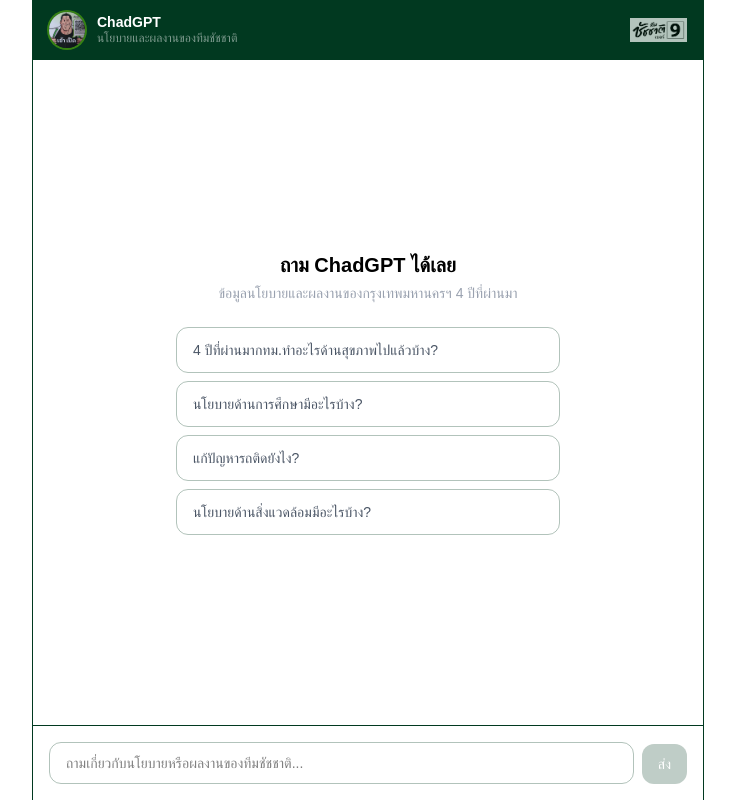
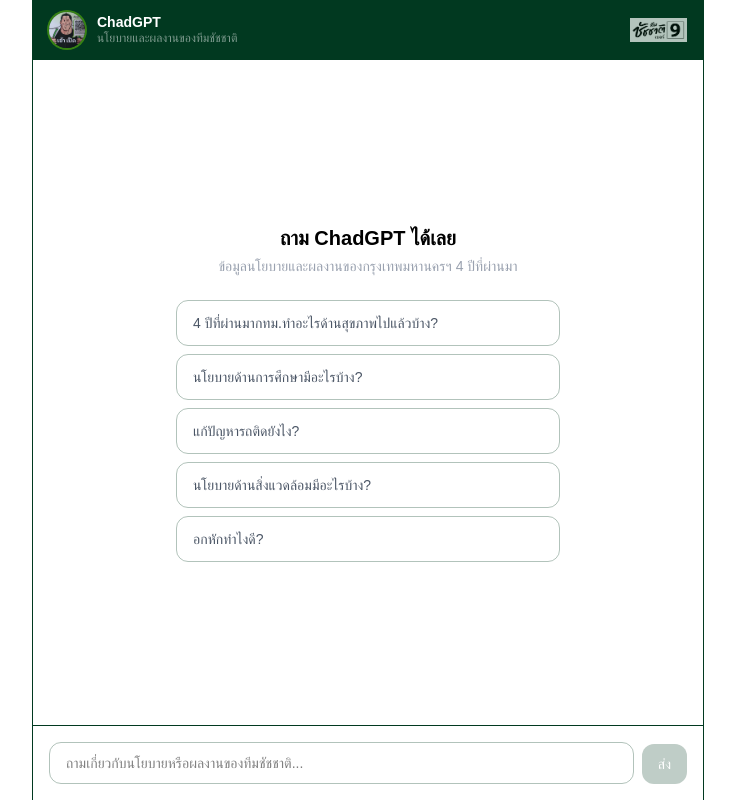
Before and after one commit to manussanunb/chadgpt-mvp, a Next.js app: page / in a window 1280 px wide. Shown: the whole page, without its empty margins (272-1007 px from the left). Built offline with nearby package versions, Linux system fonts and the light colour scheme.

Commit message:
Add 'heartbreak' starter question

```diff
--- a/components/ChatWindow.tsx
+++ b/components/ChatWindow.tsx
@@ -19,6 +19,7 @@
   "นโยบายด้านการศึกษามีอะไรบ้าง?",
   "แก้ปัญหารถติดยังไง?",
   "นโยบายด้านสิ่งแวดล้อมมีอะไรบ้าง?",
+  "อกหักทำไงดี?",
 ];
 
 interface ChatWindowProps {
```
